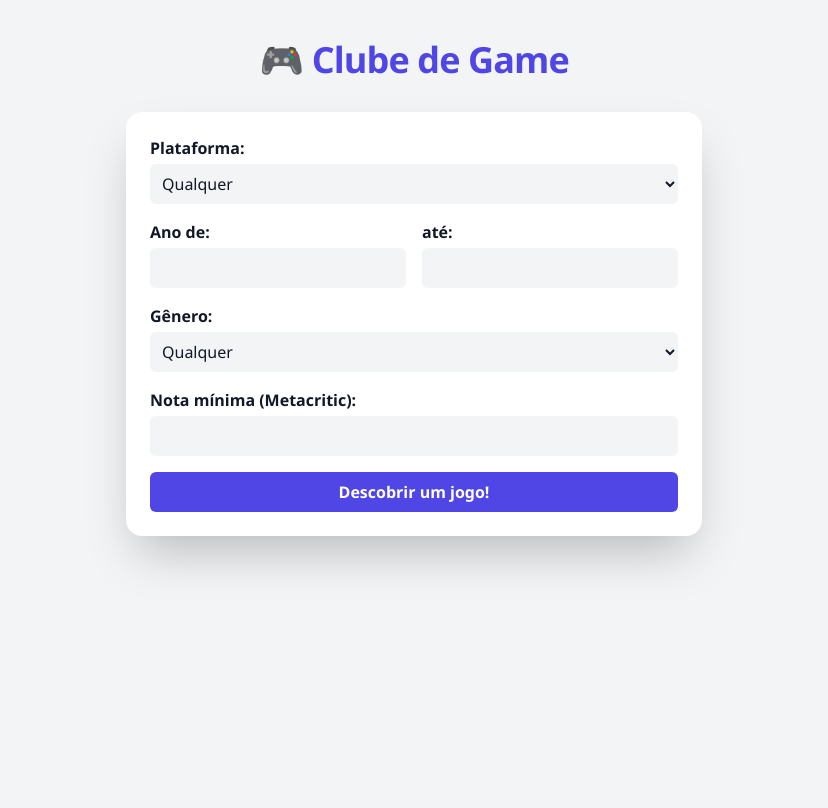
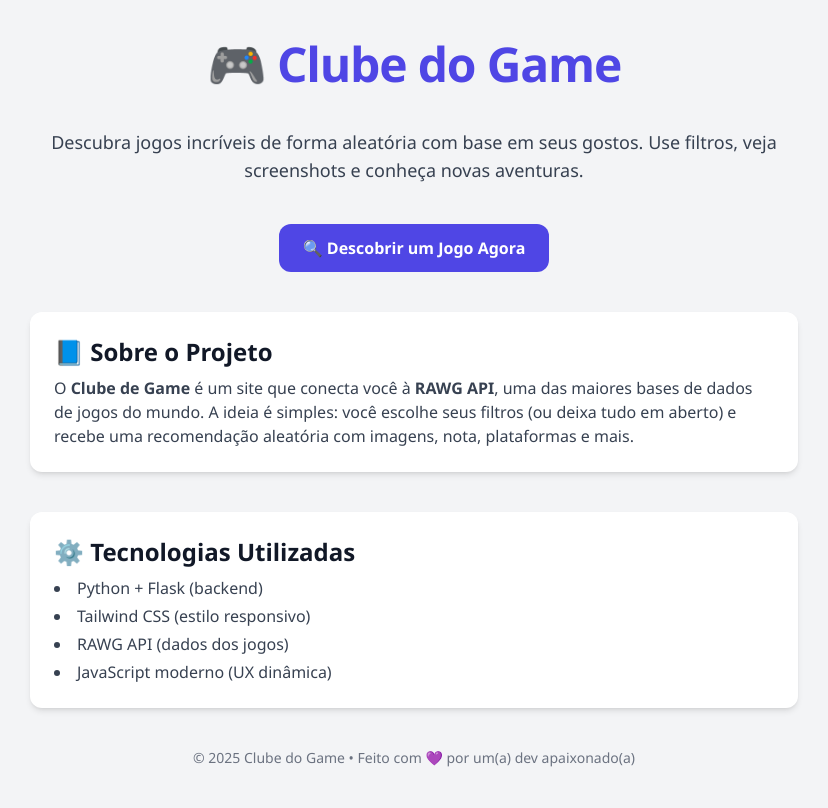
Before and after one commit to devMateusRibeiro/clube-do-game, a Flask app: page / in a window 1280 px wide. Shown: the whole page, without its empty margins (226-1054 px from the left). Before the commit the page ends 570 px from the top, so only its background shows below. Run offline with Flask 3, Linux system fonts and the light colour scheme; data that the repository does not hold is empty; some libraries are stand-ins or nearby versions.

Commit message:
ui and ux

```diff
--- a/app.py
+++ b/app.py
@@ -13,8 +13,12 @@ API_KEY = os.getenv('RAWG_API_KEY')
 BASE_URL = 'https://api.rawg.io/api/games'
 
 @app.route('/')
-def index():
+def home():
     return render_template('index.html')
+
+@app.route('/descobrir')
+def descobrir():
+    return render_template('descobrir.html')
 
 @app.route('/buscar', methods=['POST'])
 def buscar_jogo():
--- a/templates/index.html
+++ b/templates/index.html
@@ -3,7 +3,7 @@
 <head>
   <meta charset="UTF-8" />
   <meta name="viewport" content="width=device-width, initial-scale=1.0" />
-  <title>Clube de Game</title>
+  <title>Clube do Game</title>
   <script src="https://cdn.tailwindcss.com"></script>
   <script>
     tailwind.config = {
@@ -12,139 +12,57 @@
         extend: {
           fontFamily: {
             sans: ['"Segoe UI"', 'Roboto', 'sans-serif']
+          },
+          animation: {
+            'fade-in': 'fadeIn 0.6s ease-out both'
+          },
+          keyframes: {
+            fadeIn: {
+              '0%': { opacity: 0, transform: 'translateY(12px)' },
+              '100%': { opacity: 1, transform: 'translateY(0)' }
+            }
           }
         }
       }
     }
   </script>
 </head>
-<body class="bg-gray-100 dark:bg-gray-900 text-gray-900 dark:text-gray-100 min-h-screen flex flex-col items-center py-10 font-sans transition-colors duration-300">
+<body class="bg-gray-100 dark:bg-gray-900 text-gray-900 dark:text-gray-100 font-sans min-h-screen flex flex-col items-center px-4 py-10">
 
-  <h1 class="text-4xl font-extrabold mb-8 text-center tracking-tight">
-    🎮 <span class="text-indigo-600 dark:text-indigo-400">Clube de Game</span>
-  </h1>
+  <main class="max-w-3xl w-full text-center space-y-10 animate-fade-in">
+    <h1 class="text-5xl font-extrabold tracking-tight">
+      🎮 <span class="text-indigo-600 dark:text-indigo-400">Clube do Game</span>
+    </h1>
+    <p class="text-lg text-gray-700 dark:text-gray-300">
+      Descubra jogos incríveis de forma aleatória com base em seus gostos. Use filtros, veja screenshots e conheça novas aventuras.
+    </p>
 
-  <form id="filtros" class="bg-white dark:bg-gray-800 shadow-2xl rounded-2xl p-6 w-full max-w-xl space-y-4 transition-all duration-300">
-    <div>
-      <label class="font-semibold block mb-1">Plataforma:</label>
-      <select name="platform" id="platform-select" class="w-full p-2 rounded-md bg-gray-100 dark:bg-gray-700 dark:text-white transition">
-        <option value="">Qualquer</option>
-      </select>
-    </div>
+    <a href="/descobrir" class="inline-block bg-indigo-600 text-white font-semibold px-6 py-3 rounded-xl hover:bg-indigo-700 transition duration-300 hover:scale-105">
+      🔍 Descobrir um Jogo Agora
+    </a>
 
-    <div class="flex gap-4">
-      <div class="flex-1">
-        <label class="font-semibold block mb-1">Ano de:</label>
-        <input type="number" name="year_from" class="w-full p-2 rounded-md bg-gray-100 dark:bg-gray-700 dark:text-white" />
-      </div>
-      <div class="flex-1">
-        <label class="font-semibold block mb-1">até:</label>
-        <input type="number" name="year_to" class="w-full p-2 rounded-md bg-gray-100 dark:bg-gray-700 dark:text-white" />
-      </div>
-    </div>
+    <section class="bg-white dark:bg-gray-800 shadow-md rounded-xl p-6 text-left space-y-2">
+      <h2 class="text-2xl font-bold mb-2">📘 Sobre o Projeto</h2>
+      <p class="text-gray-700 dark:text-gray-300">
+        O <strong>Clube de Game</strong> é um site que conecta você à <strong>RAWG API</strong>, uma das maiores bases de dados de jogos do mundo. A ideia é simples: você escolhe seus filtros (ou deixa tudo em aberto) e recebe uma recomendação aleatória com imagens, nota, plataformas e mais.
+      </p>
+    </section>
 
-    <div>
-      <label class="font-semibold block mb-1">Gênero:</label>
-      <select name="genre" id="genre-select" class="w-full p-2 rounded-md bg-gray-100 dark:bg-gray-700 dark:text-white">
-        <option value="">Qualquer</option>
-      </select>
-    </div>
+    <section class="bg-white dark:bg-gray-800 shadow-md rounded-xl p-6 text-left space-y-2">
+      <h2 class="text-2xl font-bold mb-2">⚙️ Tecnologias Utilizadas</h2>
+      <ul class="list-disc list-inside text-gray-700 dark:text-gray-300 space-y-1">
+        <li>Python + Flask (backend)</li>
+        <li>Tailwind CSS (estilo responsivo)</li>
+        <li>RAWG API (dados dos jogos)</li>
+        <li>JavaScript moderno (UX dinâmica)</li>
+      </ul>
+    </section>
 
-    <div>
-      <label class="font-semibold block mb-1">Nota mínima (Metacritic):</label>
-      <input type="number" name="rating" min="0" max="100" class="w-full p-2 rounded-md bg-gray-100 dark:bg-gray-700 dark:text-white" />
-    </div>
+    <footer class="text-center text-sm text-gray-500 dark:text-gray-400 mt-10">
+      © 2025 Clube do Game • Feito com 💜 por um(a) dev apaixonado(a)
+      <!-- <br><a href="https://github.com/seuprojeto" class="underline">Ver no GitHub</a> -->
+    </footer>
+  </main>
 
-    <button type="submit" class="w-full bg-indigo-600 text-white font-bold py-2 rounded-md hover:bg-indigo-700 transition duration-300">
-      Descobrir um jogo!
-    </button>
-  </form>
-
-  <div id="resultado" class="mt-10 w-full max-w-xl px-2"></div>
-
-  <script>
-    let ultimosFiltros = null;
-
-    async function carregarFiltros() {
-      const plataformaRes = await fetch('/plataformas');
-      const plataformas = await plataformaRes.json();
-
-      const generoRes = await fetch('/generos');
-      const generos = await generoRes.json();
-
-      const plataformaSelect = document.getElementById('platform-select');
-      plataformas.forEach(p => {
-        const opt = document.createElement('option');
-        opt.value = p.id;
-        opt.textContent = p.name;
-        plataformaSelect.appendChild(opt);
-      });
-
-      const generoSelect = document.getElementById('genre-select');
-      generos.forEach(g => {
-        const opt = document.createElement('option');
-        opt.value = g.slug;
-        opt.textContent = g.name;
-        generoSelect.appendChild(opt);
-      });
-    }
-
-    async function buscarJogo(formData = null) {
-      const res = await fetch('/buscar', {
-        method: 'POST',
-        body: formData || ultimosFiltros
-      });
-
-      const data = await res.json();
-      const container = document.getElementById('resultado');
-      container.innerHTML = '';
-
-      if (data.erro) {
-        container.innerHTML = `<p class="text-red-500 font-semibold">${data.erro}</p>`;
-      } else {
-        let verMaisHTML = '';
-        if (data.slug) {
-          verMaisHTML = `<p><a href="https://rawg.io/games/${data.slug}" target="_blank" class="text-indigo-500 underline">Ver mais no RAWG</a></p>`;
-        }
-
-        container.innerHTML = `
-          <div class="bg-white dark:bg-gray-800 rounded-xl shadow-xl p-6 space-y-4 animate-fade-in">
-            <h2 class="text-2xl font-bold">${data.nome}</h2>
-            <img src="${data.imagem}" alt="Imagem do jogo" class="rounded-lg w-full max-h-80 object-cover shadow-md transition hover:scale-[1.02]" />
-            <p><strong>🎯 Metacritic:</strong> ${data.nota}</p>
-            <p><strong>📅 Lançamento:</strong> ${data.data}</p>
-            <p><strong>🏢 Desenvolvedora:</strong> ${data.desenvolvedora}</p>
-            <p><strong>🎮 Plataformas:</strong> ${data.plataformas.map(p => `<span class="inline-block bg-indigo-100 text-indigo-800 dark:bg-indigo-800 dark:text-white px-2 py-1 rounded text-sm mr-2">${p}</span>`).join('')}</p>
-            <p><strong>🏷️ Gêneros:</strong> ${data.generos.map(g => `<span class="inline-block bg-gray-200 dark:bg-gray-700 dark:text-white px-2 py-1 rounded text-sm mr-2">${g}</span>`).join('')}</p>
-            ${verMaisHTML}
-            ${data.screenshots && data.screenshots.length ? `
-              <div>
-                <h3 class="font-semibold mt-4 mb-2">📸 Screenshots:</h3>
-                <div class="grid grid-cols-2 gap-2">
-                  ${data.screenshots.map(img => `<img src="${img}" class="rounded-lg shadow hover:scale-105 transition duration-300">`).join('')}
-                </div>
-              </div>
-            ` : ''}
-            <button id="tentarOutro" class="bg-indigo-500 hover:bg-indigo-600 text-white px-4 py-2 rounded-md transition">
-              Tentar outro
-            </button>
-          </div>
-        `;
-
-        document.getElementById('tentarOutro').addEventListener('click', () => {
-          buscarJogo();
-        });
-      }
-    }
-
-    document.getElementById('filtros').addEventListener('submit', async function (e) {
-      e.preventDefault();
-      const formData = new FormData(this);
-      ultimosFiltros = formData;
-      buscarJogo(formData);
-    });
-
-    carregarFiltros();
-  </script>
 </body>
 </html>
```
Also changed, not shown: templates/descobrir.html (added, +179 -0 lines).
